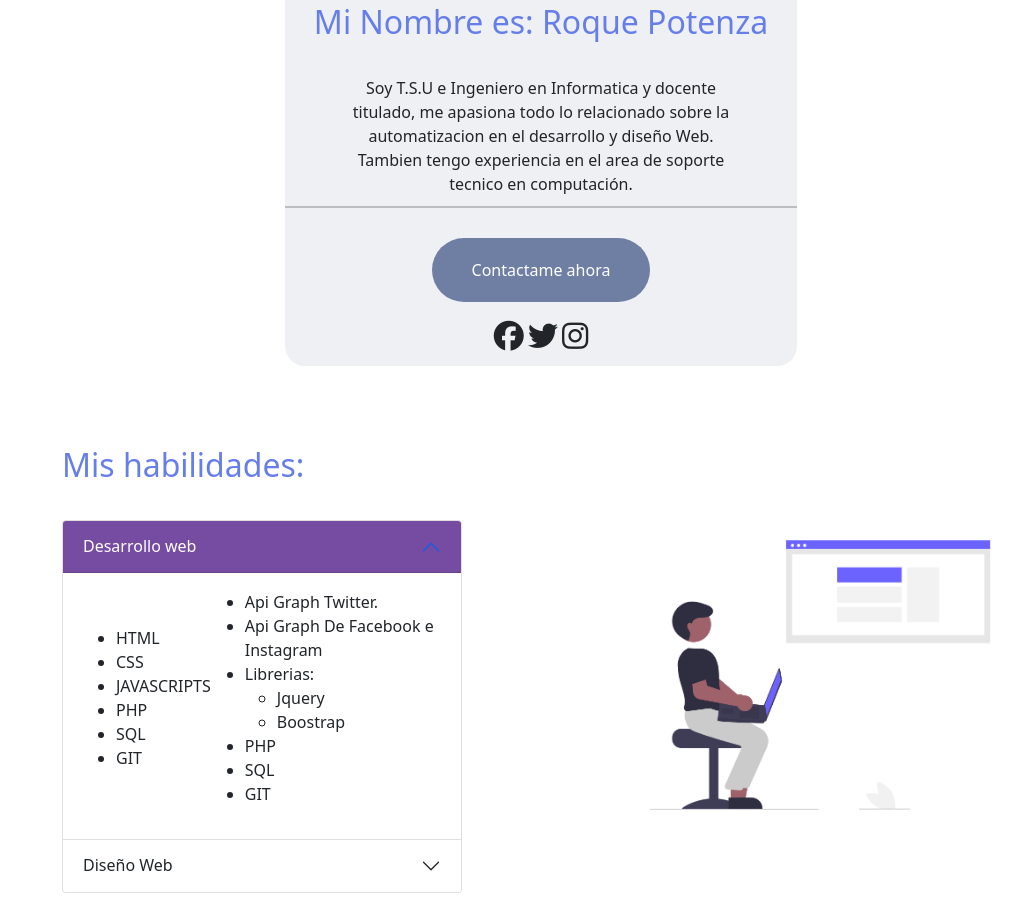
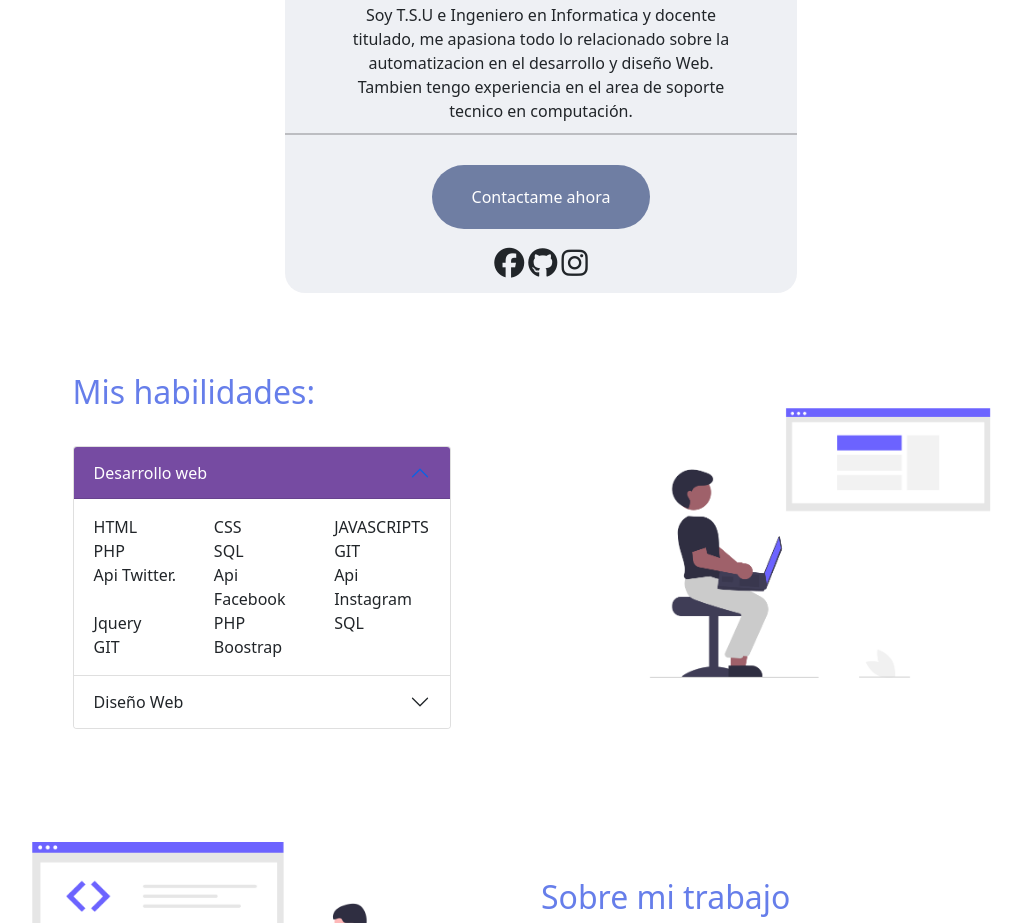
Before and after one commit to proque85/desarrolloWeb, a plain HTML site: page index.html in a window 1280 px wide. Shown: the part 1107-2030 px from the top of the page, without its empty margins (99-1121 px from the left). Drawn offline with nearby package versions, Linux system fonts and the light colour scheme.

Commit message:
Se realizo cambio en el modulo mis habilidades

```diff
--- a/index.html
+++ b/index.html
@@ -40,9 +40,10 @@
         <section class="hero__container">
           <div class="hero__texts">
             <h1 class="hero__title">
-              Hola! soy Roque Potenza. Desarrollador y Diseñador Web!!!!!
+              <p>Hola! soy Roque Potenza.</p>
+              <p>Desarrollador y Diseñador Web!!!!!</p>
             </h1>
-            <h2 class="hero__subtitle">Transformado pasiones a realidades</h2>
+            <h2 class="hero__subtitle">Transformando pasiones a realidades</h2>
             <a
               href="#"
               class="hero__cta"
@@ -72,7 +73,7 @@
         <div class="header__presentacion"></div>
         <div class="main__presentacion">
           <img src="assets/perfil.png" alt="" class="presentation__picture" />
-          <h2 class="subtitle">Mi Nombre es: Roque Potenza</h2>
+          <!--h2 class="subtitle"></-h2>-->
           <p class="presentation__copy">
             Soy T.S.U e Ingeniero en Informatica y docente titulado, me apasiona
             todo lo relacionado sobre la automatizacion en el desarrollo y
@@ -90,7 +91,7 @@
           </div>
           <div>
             <a class="fab fa-facebook footer__icon" href="#"></a>
-            <a class="fab fa-twitter footer__icon" href="#"></a>
+            <a class="fab fa-github footer__icon" href="#"></a>
             <a class="fab fa-instagram footer__icon" href="#"></a>
           </div>
         </div>
@@ -119,15 +120,15 @@
               correo.
               <div>
                 <a class="fab fa-facebook footer__icon" href="#"></a>
-                <a class="fab fa-twitter footer__icon" href="#"></a>
+                <a class="fab fa-github footer__icon" href="#"></a>
                 <a class="fab fa-instagram footer__icon" href="#"></a>
               </div>
-              Ingrese su correo Electronico:<br>
-              <input type="text" size="60" />
+              Ingrese su correo Electronico:<br />
+              <input type="text" size="30" />
               <br />
               Motivo:
-              <br>
-              <textarea rows="4" cols="60"></textarea>
+              <br />
+              <textarea rows="4" cols="30"></textarea>
             </div>
             <div class="modal-footer">
               <button
@@ -137,7 +138,9 @@
               >
                 Cerrar
               </button>
-              <button type="button" class="btn btn-primary" id="enviarContacto" >Enviar</button>
+              <button type="button" class="btn btn-primary" id="enviarContacto">
+                Enviar
+              </button>
             </div>
           </div>
         </div>
@@ -157,7 +160,7 @@
       <section class="about container" id="misHabilidades">
         <div class="about__text">
           <h2 class="subtitle">Mis habilidades:</h2>
-          <div class="accordion" style="width: 400px; height: 400px">
+          <div class="accordion">
             <div class="accordion-item">
               <h2 class="accordion-header" id="headingOne">
                 <button
@@ -178,36 +181,63 @@
                 data-bs-parent="#accordionExample"
               >
                 <div class="accordion-body">
-                  <table>
-                    <tr>
-                      <td>
-                        <ul>
-                          <li>HTML</li>
-                          <li>CSS</li>
-                          <li>JAVASCRIPTS</li>
-                          <li>PHP</li>
-                          <li>SQL</li>
-                          <li>GIT</li>
-                        </ul>
-                      </td>
-                      <td>
-                        <ul>
-                          <li>Api Graph Twitter.</li>
-                          <li>Api Graph De Facebook e Instagram</li>
-                          <li>
-                            Librerias:
-                            <ul>
-                              <li>Jquery</li>
-                              <li>Boostrap</li>
-                            </ul>
-                          </li>
-                          <li>PHP</li>
-                          <li>SQL</li>
-                          <li>GIT</li>
-                        </ul>
-                      </td>
-                    </tr>
-                  </table>
+                  <div class="container__mishabilidades">
+                    <div class="row">
+                      <div class="col">
+                        <span>HTML</span>
+                      </div>
+                      <div class="col">
+                        <span>CSS</span>
+                      </div>
+                      <div class="col">
+                        <span>JAVASCRIPTS</span>
+                      </div>
+                    </div>
+                    <div class="row">
+                      <div class="col">
+                        <span>PHP</span>
+                      </div>
+                      <div class="col">
+                        <span>SQL</span>
+                      </div>
+                      <div class="col">
+                        <span>GIT</span>
+                      </div>
+                    </div>
+                    <div class="row">
+                      <div class="col">
+                        <span>Api Twitter.</span>
+                      </div>
+                      <div class="col">
+                        <span>Api Facebook</span>
+                      </div>
+                      <div class="col">
+                        <span>Api Instagram</span>
+                      </div>
+                    </div>
+                    <div class="row">
+                      <div class="col">
+                        <span> Jquery </span>
+                      </div>
+                      <div class="col">
+                        <span>PHP</span>
+                      </div>
+                      <div class="col">
+                        <span>SQL</span>
+                      </div>
+                    </div>
+                    <div class="row">
+                      <div class="col">
+                        <span>GIT</span>
+                      </div>
+                      <div class="col">
+                        <span>Boostrap</span>
+                      </div>
+                      <div class="col">
+                        <span></span>
+                      </div>
+                    </div>
+                  </div>
                 </div>
               </div>
             </div>
@@ -230,11 +260,7 @@
                 aria-labelledby="headingTwo"
                 data-bs-parent="#accordionExample"
               >
-                <div class="accordion-body">
-                  <ul>
-                    <li>WORDPRESS</li>
-                  </ul>
-                </div>
+                <div class="accordion-body">WORDPRESS</div>
               </div>
             </div>
           </div>
@@ -392,7 +418,7 @@
               <a class="fab fa-facebook-f footer__icon" href="#"></a>
             </span>
             <span class="footer__container-icons">
-              <a class="fab fa-twitter footer__icon" href="#"></a>
+              <a class="fab fa-github footer__icon" href="#"></a>
             </span>
             <span class="footer__container-icons">
               <a class="fab fa-instagram footer__icon" href="#"></a>
```
